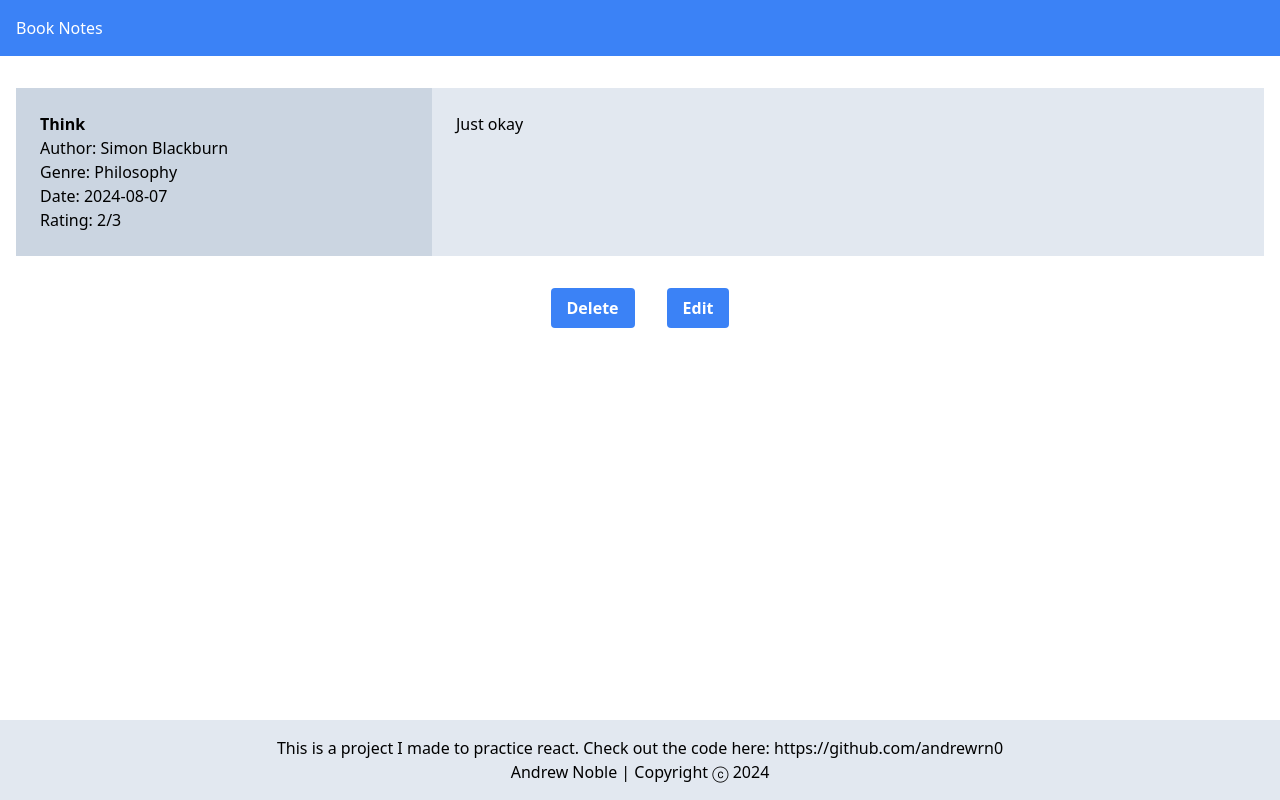
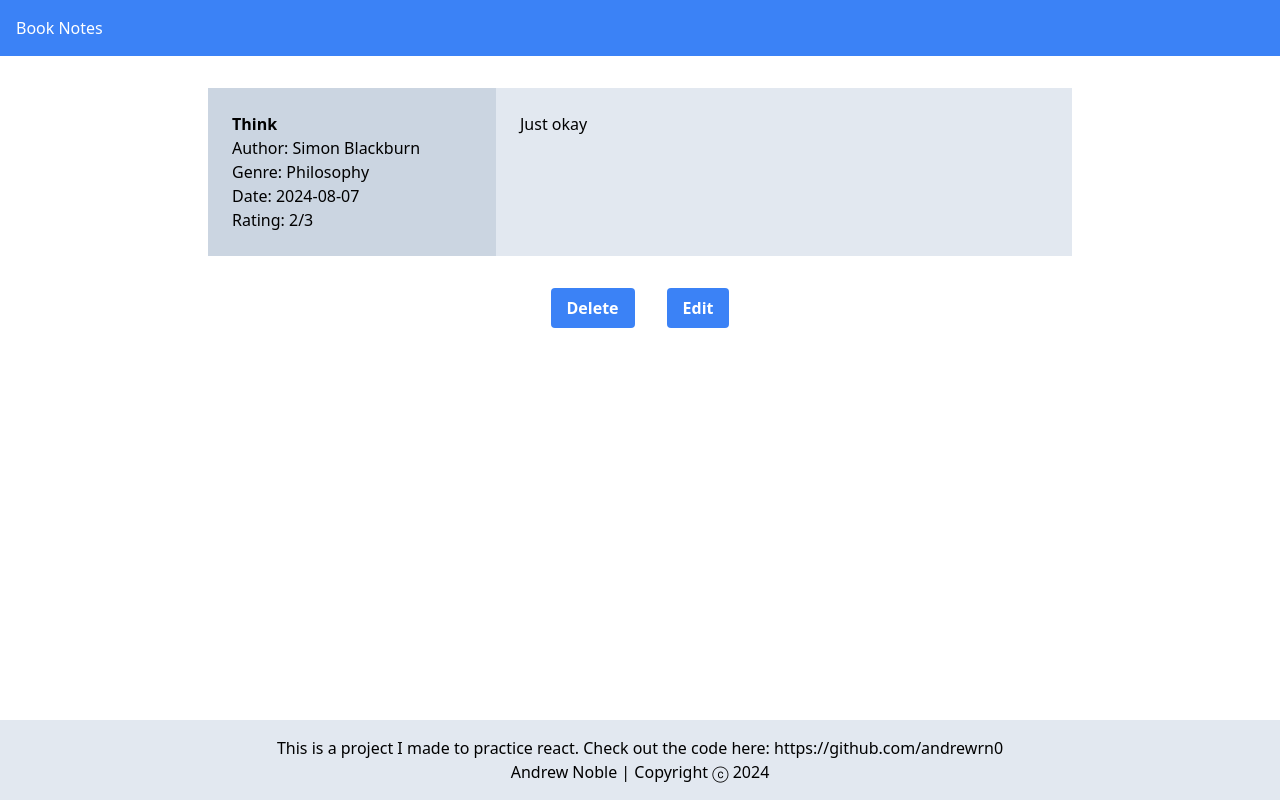
Before and after one commit to andrew-noble/book-notes, a React (Vite) app in the folder frontend/: page / in a window 1280 px wide. Built offline with nearby package versions, Linux system fonts and the light colour scheme.

Commit message:
more layout

```diff
--- a/frontend/src/App.jsx
+++ b/frontend/src/App.jsx
@@ -4,7 +4,6 @@ import PublicHome from "./routes/PublicHome";
 import AdminHome from "./routes/AdminHome";
 import Header from "./components/public/Header";
 import Footer from "./components/public/Footer";
-
 import "./App.css";
 
 const isPublic = import.meta.env.VITE_IS_PUBLIC;
@@ -13,11 +12,16 @@ export default function App() {
   return (
     <div className="grid grid-rows-[auto_1fr_auto] min-h-screen">
       <Header />
-      <BrowserRouter>
-        <Routes>
-          <Route path="/" element={isPublic ? <PublicHome /> : <AdminHome />} />
-        </Routes>
-      </BrowserRouter>
+      <main className="max-w-4xl container mx-auto px-4 py-8">
+        <BrowserRouter>
+          <Routes>
+            <Route
+              path="/"
+              element={isPublic ? <PublicHome /> : <AdminHome />}
+            />
+          </Routes>
+        </BrowserRouter>
+      </main>
       <Footer />
     </div>
   );
--- a/frontend/src/routes/AdminHome.jsx
+++ b/frontend/src/routes/AdminHome.jsx
@@ -4,7 +4,7 @@ import BookCard from "../components/public/BookCard";
 
 export default function AdminHome() {
   return (
-    <div className="container mx-auto px-4 py-8">
+    <>
       <BookCard />
       <div className="py-4 flex flex-row place-content-center">
         <ConfirmButton
@@ -15,6 +15,6 @@ export default function AdminHome() {
         </ConfirmButton>
         <Button>Edit</Button>
       </div>
-    </div>
+    </>
   );
 }
```
